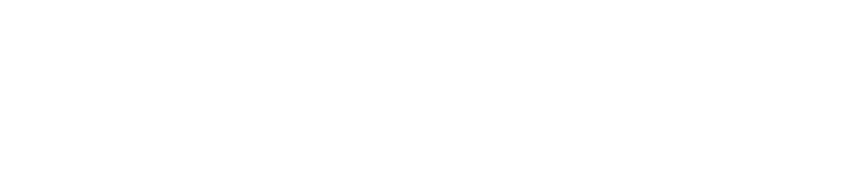
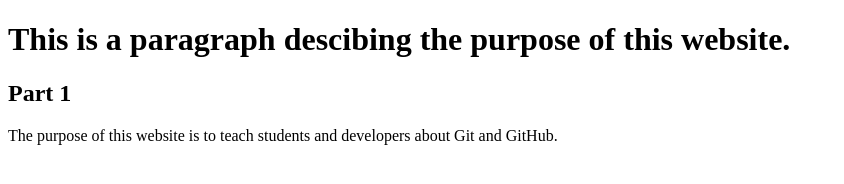
Before and after one commit to CodeConnoisseur74/teaching-github-example, a plain HTML site: page index.html in a window 1280 px wide. Shown: the whole page, without its empty margins (0-844 px from the left). Drawn offline with Linux system fonts and the light colour scheme.

Commit message:
add html and README.md

```diff
--- a/index.html
+++ b/index.html
@@ -4,9 +4,12 @@
         <meta charset="UTF-8">
         <meta http-equiv="X-UA-Compatible" content="IE=edge">
         <meta name="viewport" content="width=device-width, initial-scale=1.0">
-    <title>Document</title>
+        <title>Welcome</title>
     </head>
     <body>
-
+        <h1>This is a paragraph descibing the purpose of this website.</h1>
+        <h2>Part 1</h2>
+        <p>The purpose of this website is to teach students and developers about
+            Git and GitHub.</p>
     </body>
 </html>
```
Lines whose indentation alone changed are shown as unchanged.
